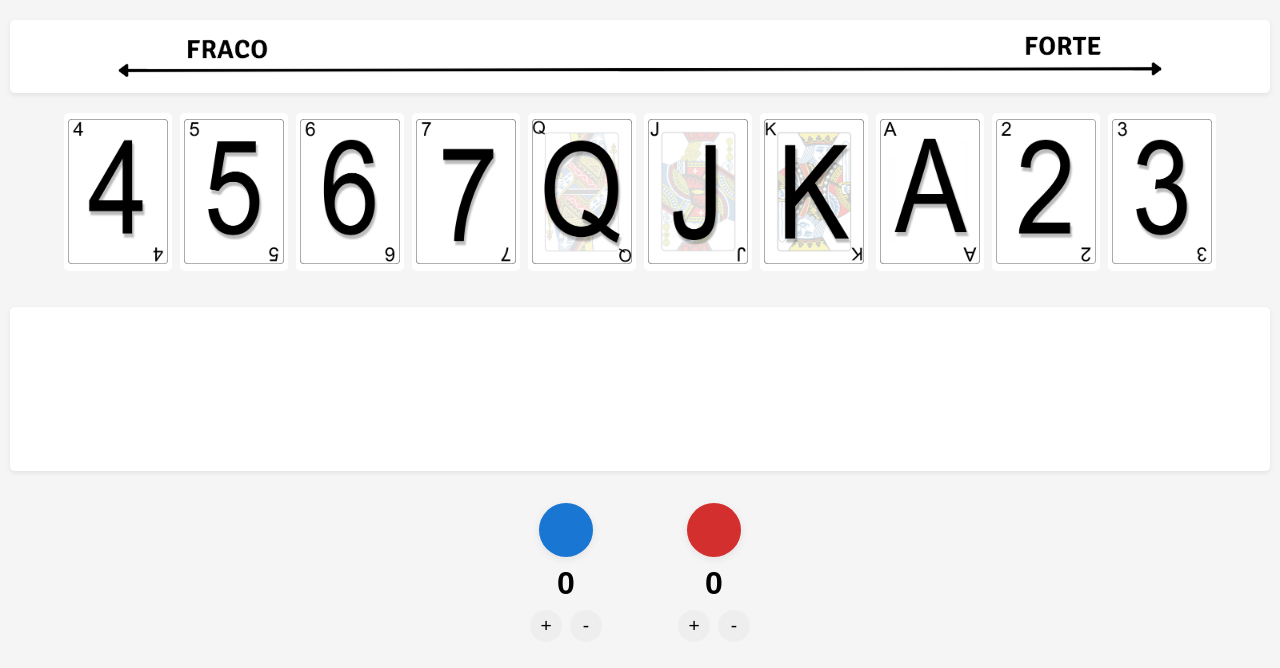
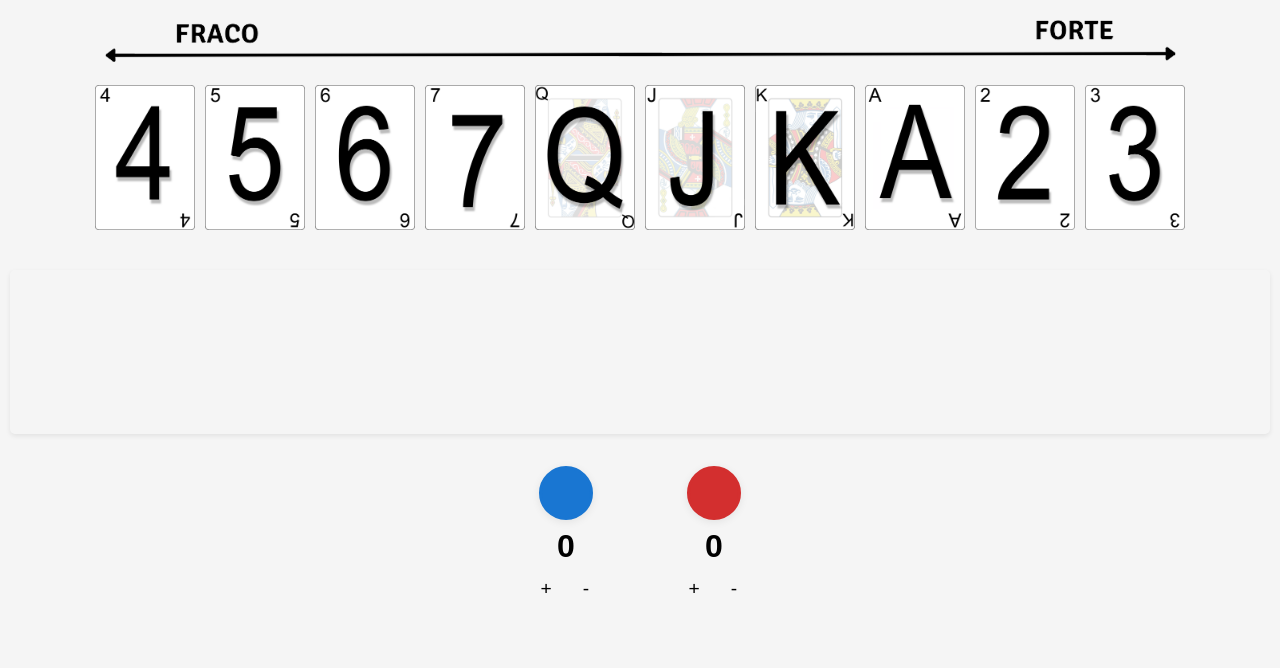
Before and after one commit to willrsantos/truco, a plain HTML site: page index.html in a window 1280 px wide. Drawn offline with Linux system fonts and the light colour scheme.

Commit message:
Ajustes layout

```diff
--- a/index.html
+++ b/index.html
@@ -9,9 +9,8 @@
 <body>
     <!-- <h1>Manual do Truco</h1> -->
 
-    <div class="explicacao">
-        <!-- <h2>Ordem das Cartas no Truco</h2> -->
-        <img src="assets/ordem.png" alt="Ordem das cartas do truco: Mais fraco à esquerda, mais forte à direita" style="width:100%;max-width:85%;display:block;margin:auto;">
+    <div class="explicacao ordem-imagem">
+        <img src="assets/ordem.png" alt="Ordem das cartas do truco: Mais fraco à esquerda, mais forte à direita" class="imagem-ordem">
     </div>
 
     <div class="carta-container" id="cartas-container">
--- a/script.js
+++ b/script.js
@@ -130,8 +130,8 @@ document.addEventListener('DOMContentLoaded', () => {
             const nomeDiv = document.createElement('div');
             nomeDiv.style.textAlign = 'center';
             nomeDiv.style.fontWeight = 'bold';
-            nomeDiv.style.fontSize = '0.95rem';
-            nomeDiv.style.marginTop = '4px';
+            nomeDiv.style.fontSize = '0.60rem';
+            nomeDiv.style.marginTop = '3px';
             nomeDiv.textContent = manilhaNomes[naipe];
 
             bloco.appendChild(cartaDiv);
--- a/styles.css
+++ b/styles.css
@@ -30,7 +30,7 @@ h1 {
     min-width: 32px;
     height: auto;
     aspect-ratio: 2/3;
-    background-color: white;
+    background-color: rgba(255, 255, 255, 0);
     border-radius: 5px;
     display: flex;
     justify-content: center;
@@ -38,7 +38,7 @@ h1 {
     transition: transform 0.2s, box-shadow 0.2s;
     cursor: pointer;
     position: relative;
-    padding: 4px;
+    padding: 1px;
 }
 
 .carta:hover {
@@ -60,7 +60,7 @@ h1 {
 .naipe-basto { color: #4caf50; }
 
 .explicacao {
-    background-color: white;
+    background-color: rgba(255, 255, 255, 0);
     padding: 16px;
     border-radius: 5px;
     box-shadow: 0 2px 5px rgba(0,0,0,0.08);
@@ -134,7 +134,7 @@ h1 {
     font-size: 1.2rem;
     border-radius: 50%;
     border: none;
-    background: #eee;
+    background: #eeeeee00;
     cursor: pointer;
     transition: background 0.2s;
 }
@@ -148,6 +148,19 @@ h1 {
     font-weight: bold;
     margin-top: 4px;
     letter-spacing: 1px;
+}
+
+.ordem-imagem {
+    padding: 0;
+    background: none;
+    box-shadow: none;
+}
+
+.imagem-ordem {
+    width: 100%;
+    max-width: 85%;
+    display: block;
+    margin: 0 auto;
 }
 
 /* Responsividade para tablets */
```
